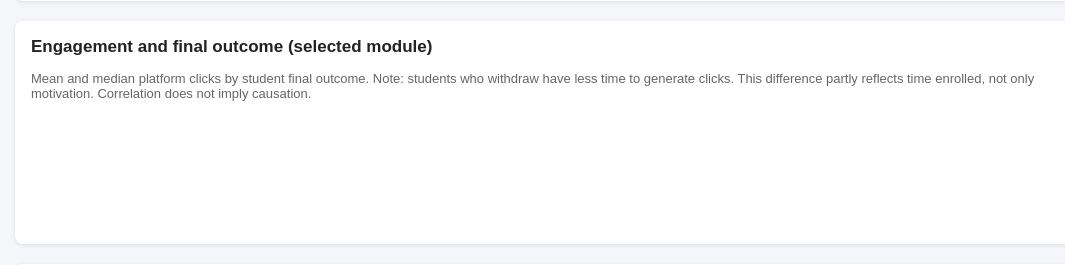
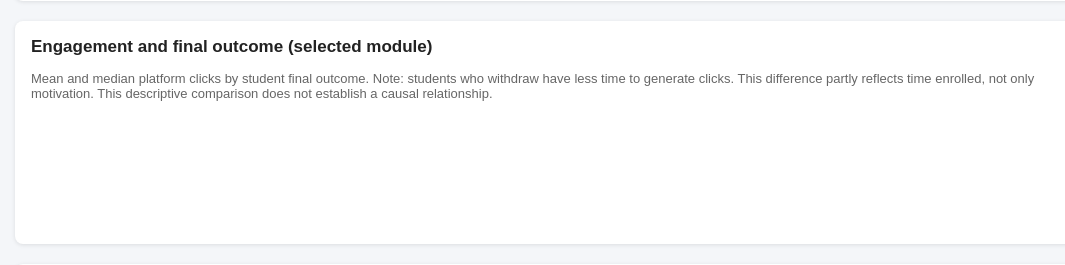
Before and after one commit to RosAI-27/OULA-DjangoProject, a Django app: page /dashboard/ in a window 1280 px wide. Shown: the part 610-875 px from the top of the page, without its empty margins (75-1140 px from the left). Run offline with Django 5.2, Linux system fonts and the light colour scheme; data that the repository does not hold is empty.

Commit message:
Polish English wording and document future ML scope: backend/analytics/templates/analytics/dashboard.html

```diff
--- a/backend/analytics/templates/analytics/dashboard.html
+++ b/backend/analytics/templates/analytics/dashboard.html
@@ -80,9 +80,9 @@
       <h2>Engagement and final outcome (selected module)</h2>
       <p class="info">
         Mean and median platform clicks by student final outcome.
-        Note: students who withdraw have less time to generate clicks. This difference partly reflects time enrolled, not only motivation. Correlation does not imply causation.
+        Note: students who withdraw have less time to generate clicks. This difference partly reflects time enrolled, not only motivation. This descriptive comparison does not establish a causal relationship.
       </p>
-      <canvas id="graphCorrelation" height="110"></canvas>
+      <canvas id="graphEngagementOutcome" height="110"></canvas>
     </div>
         <div class="carte">
       <h2>Students flagged by the risk indicator</h2>
```
